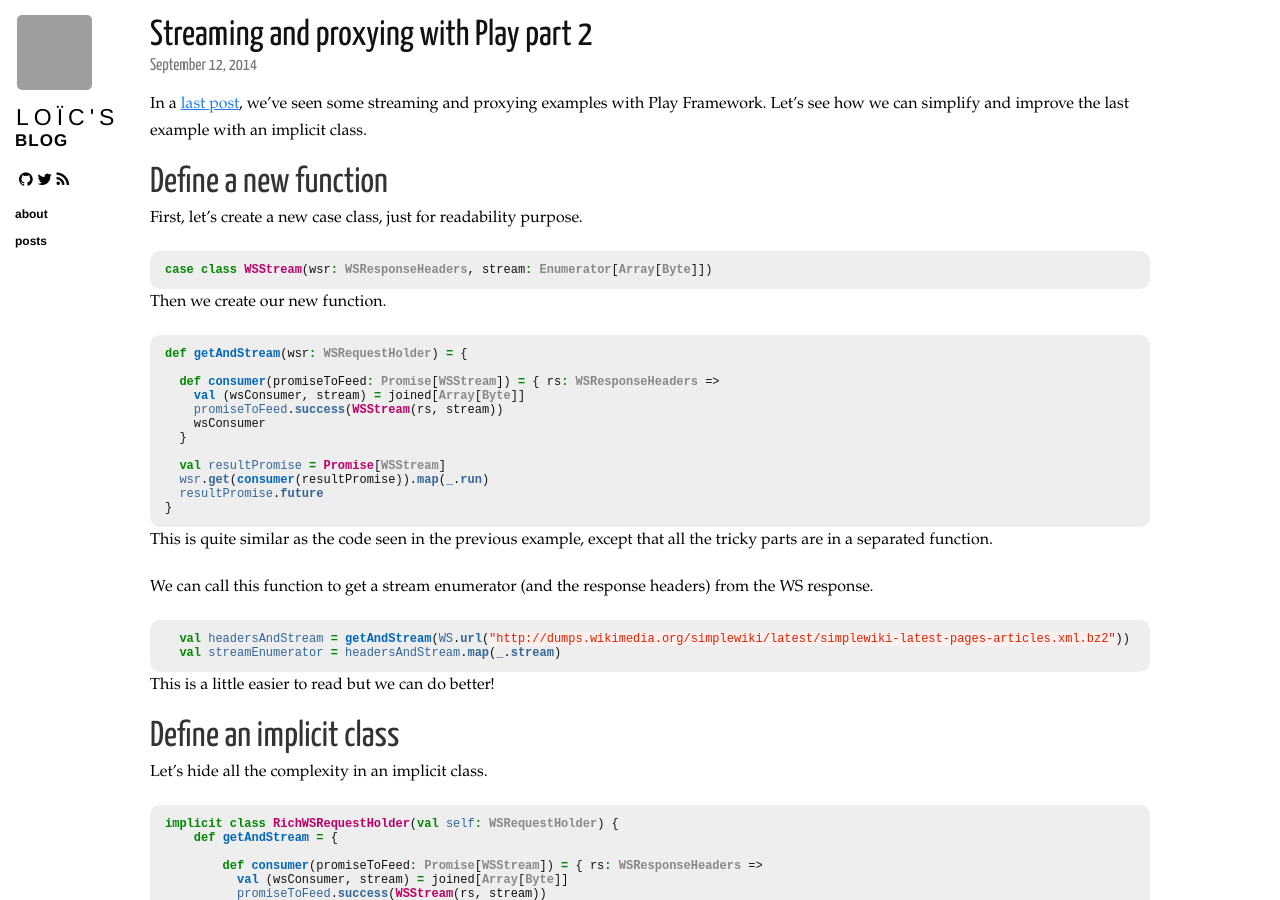
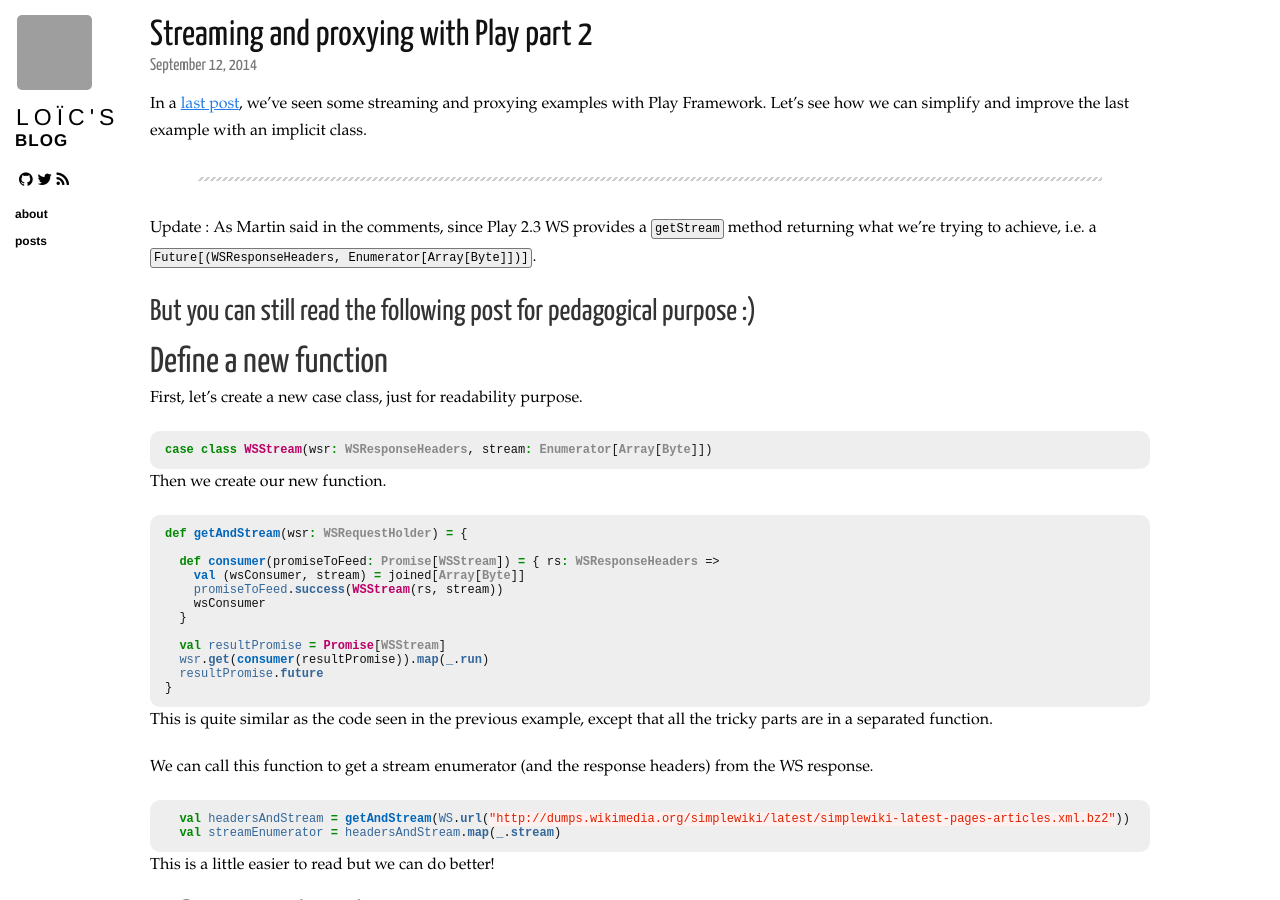
Before and after one commit to loicdescotte/loicdescotte.github.io, a Jekyll site: the page built from _posts/2014-09-12-streaming2.md, in a window 1280 px wide and 900 px high. Built offline with Jekyll 4.4.1, drawn with Linux system fonts in a browser that asks for light colours; nearby versions of some CDN libraries; Markdown is read by kramdown in place of the engine named in the settings; comment, search, counter and statistics services are not loaded; grey boxes are pictures that could not be loaded.

Commit message:
Update 2014-09-12-streaming2.md

```diff
--- a/_posts/2014-09-12-streaming2.md
+++ b/_posts/2014-09-12-streaming2.md
@@ -11,6 +11,13 @@ tags:
 
 In a [last post](http://loicdescotte.github.io/posts/streaming/), we've seen some streaming and proxying examples with Play Framework.
 Let's see how we can simplify and improve the last example with an implicit class.
+
+----------------
+Update : As Martin said in the comments, since Play 2.3 WS provides a `getStream` method returning what we're trying to achieve, i.e. a `Future[(WSResponseHeaders, Enumerator[Array[Byte]])]`.
+
+But you can still read the following post for pedagogical purpose :)
+----------------
+
 
 # Define a new function
 
```
